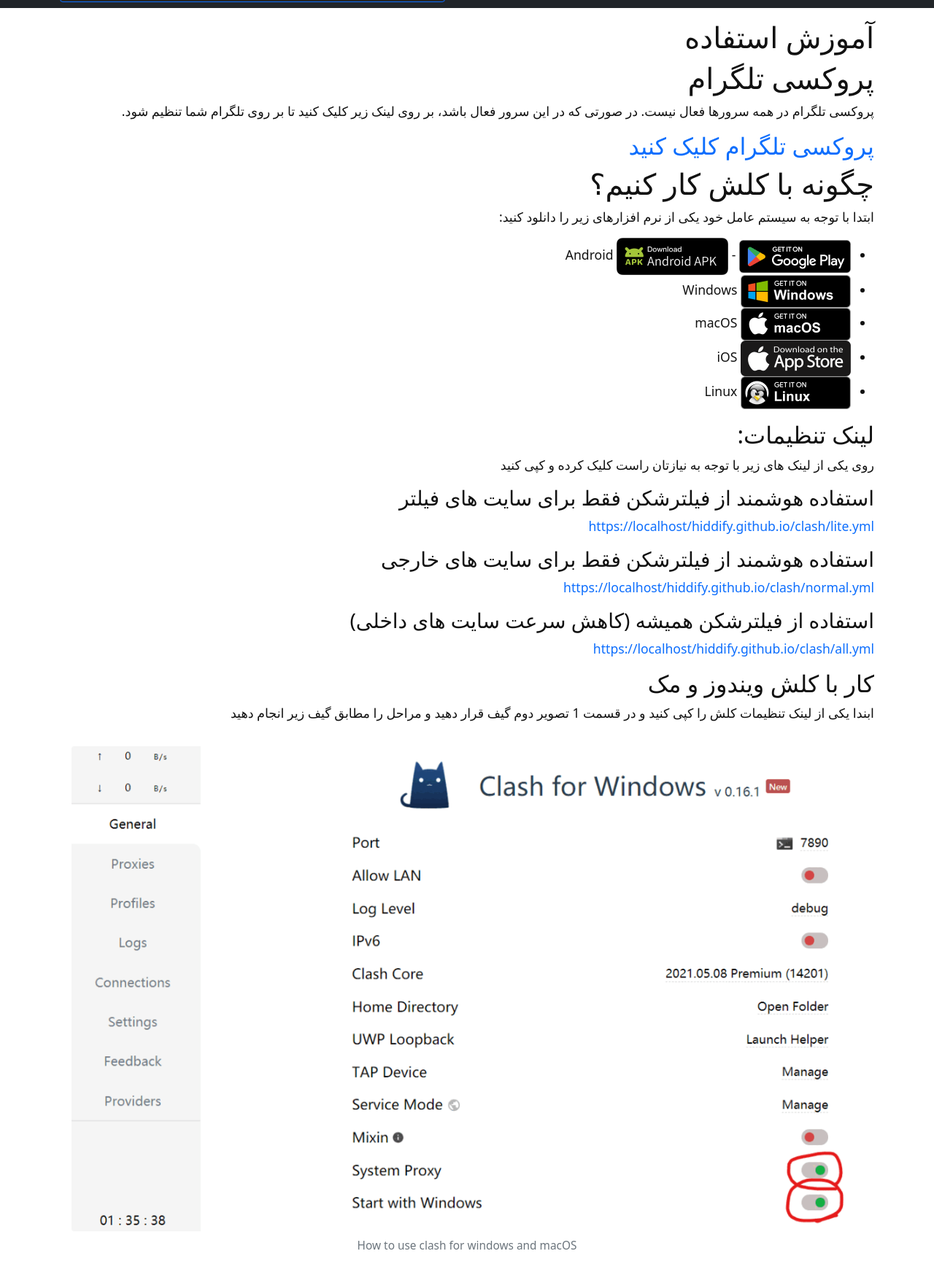
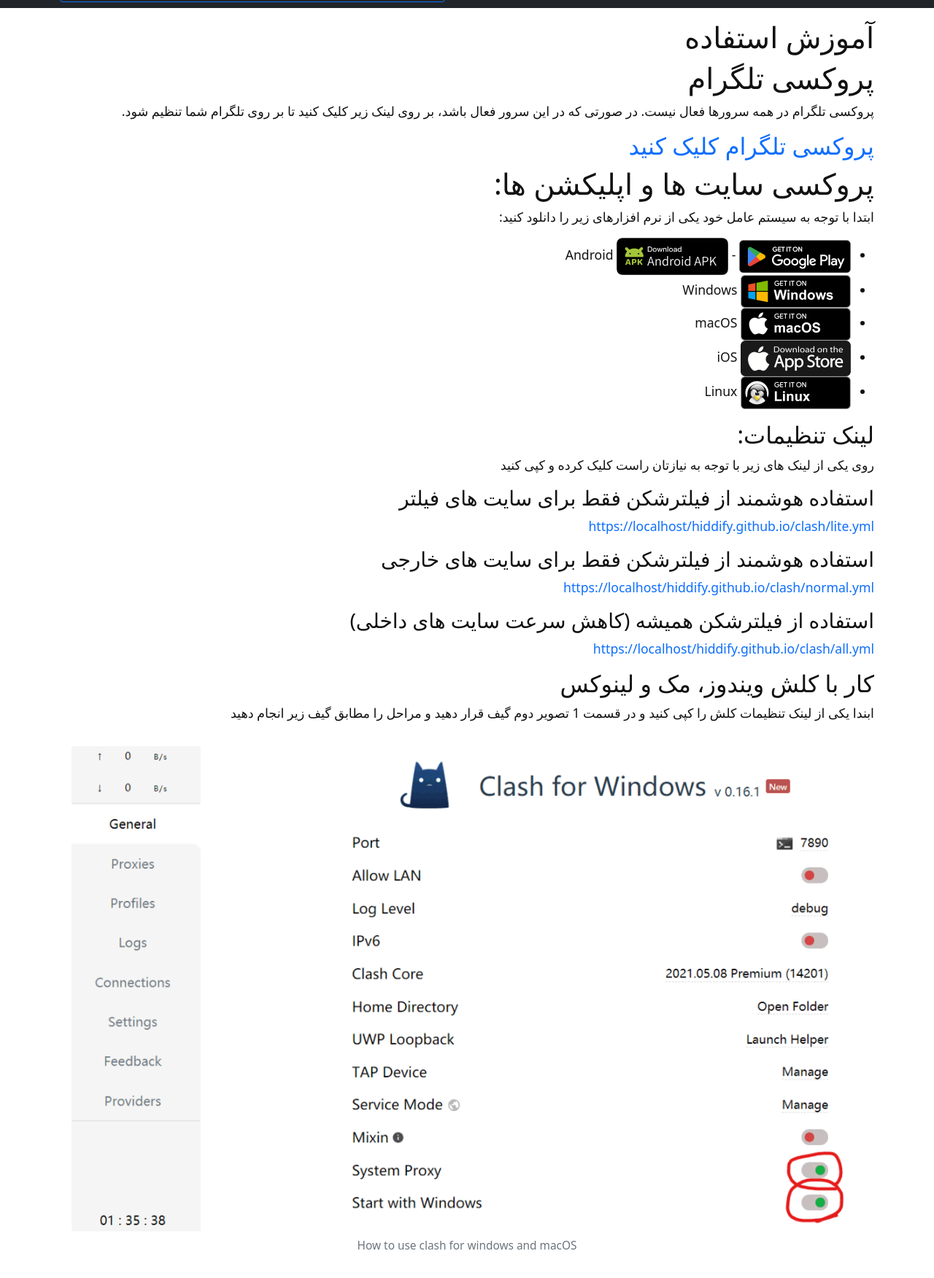
Before and after one commit to hiddify/hiddify.github.io, a Jekyll site: the page built from pages/private_proxy_help.md, in a window 1280 px wide, cut to the strip 157-1920 px from the top of the page. Shown: the top 1752 px of the strip at 73% size. Built offline with Jekyll 4.4.1, drawn with Linux system fonts in a browser that asks for light colours.

Commit message:
Update private_proxy_help.md

```diff
--- a/pages/private_proxy_help.md
+++ b/pages/private_proxy_help.md
@@ -10,7 +10,7 @@ nav_order:
 ## [پروکسی تلگرام کلیک کنید](tg://proxy?server=defaultserverhost&port=443&secret=eedefaultusersecret6d61696c2e676f6f676c652e636f6d)
 
 
-# چگونه با کلش کار کنیم؟
+# پروکسی سایت ها و اپلیکشن ها:
 ابتدا با توجه به سیستم عامل خود یکی از نرم افزارهای زیر را دانلود کنید:
 - [![Android: Google Play](/images/google-play-badge.png)](https://play.google.com/store/apps/details?id=com.github.kr328.clash) - [![Android: APK](/images/android-apk-badge.png)](/defaultusersecret/gh/Kr328/ClashForAndroid/releases/download/v2.5.11/cfa-2.5.11-premium-universal-release.apk) Android
 - [![Windows](/images/BadgeWindows.png)](/defaultusersecret/Fndroid/clash_for_windows_pkg/releases/download/0.20.4/Clash.for.Windows.Setup.0.20.4.exe) Windows
@@ -36,7 +36,7 @@ nav_order:
 
 <a href="https://defaultserverhost/defaultusersecret/clash/all.yml">https://defaultserverhost/defaultusersecret/clash/all.yml</a>
 
-## کار با کلش ویندوز و مک
+## کار با کلش ویندوز، مک و لینوکس
 
 
 ابندا یکی از لینک تنظیمات کلش را کپی کنید و در قسمت 1 تصویر دوم گیف قرار دهید و مراحل را مطابق گیف زیر انجام دهید
@@ -47,7 +47,11 @@ nav_order:
 ابندا یکی از لینک تنظیمات کلش را کپی کنید و در بخش 2 مرحله 4 قرار دهید و مراحل را مطابق گیف زیر انجام دهید
 {% include figure.html img="clash_android.gif" alt="How to use clash for Android" caption="How to use clash for Android" %}
 
-
+<style>
+  a{
+    word-break: break-all;
+  }
+  </style>
 <script>
   secret=document.location.pathname.split('/')[1];
   host=document.location.host;
```
